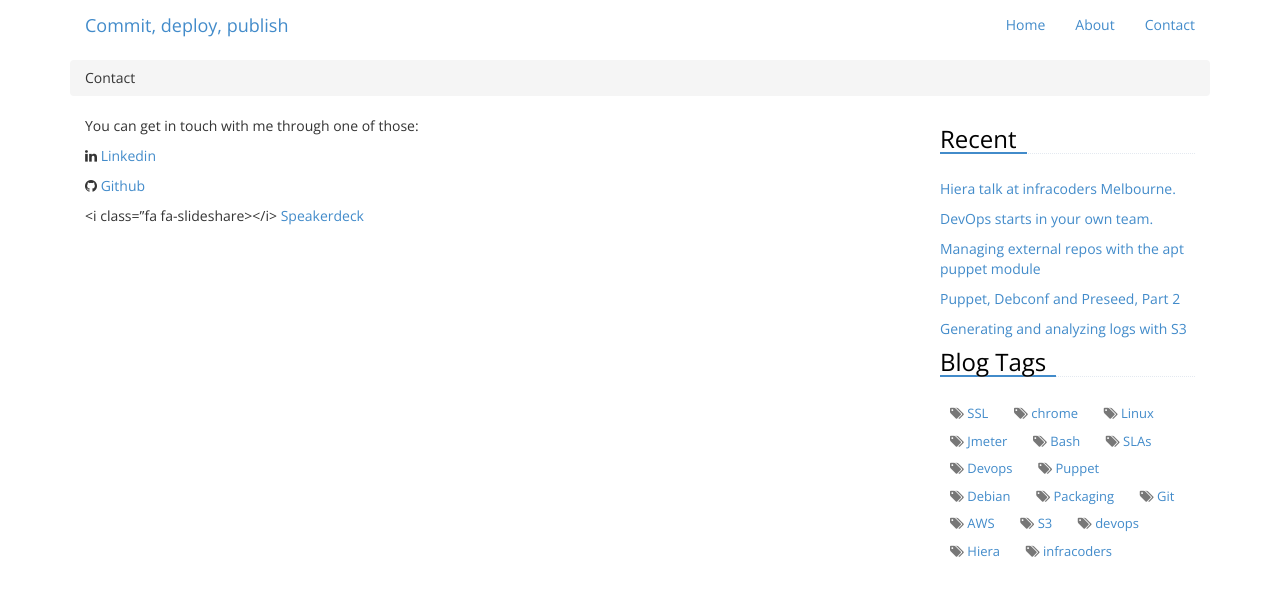
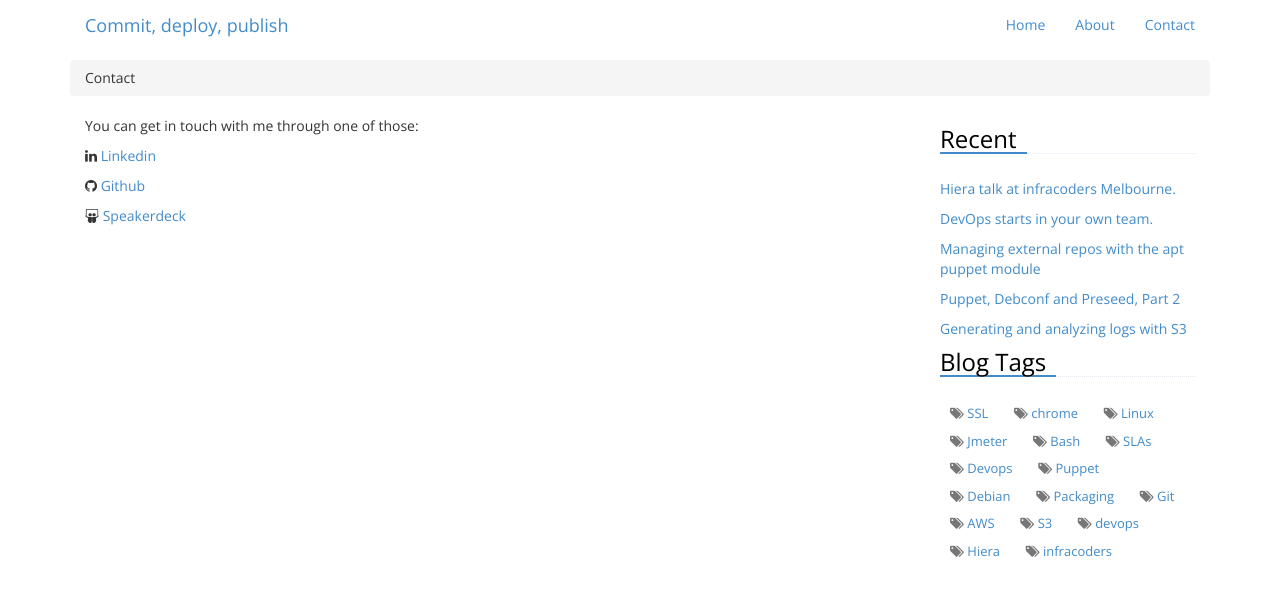
Before and after one commit to frconil/jekyll, a Jekyll site: the page built from contact/index.md, in a window 1280 px wide. Shown: the top 596 px of the page. Built offline with Jekyll 4.4.1, drawn with Linux system fonts in a browser that asks for light colours; Markdown is read by kramdown in place of the engine named in the settings.

Commit message:
update layout

```diff
--- a/Gemfile
+++ b/Gemfile
@@ -2,4 +2,4 @@
 
 gem 'jekyll'
 gem 'rdiscount'
-gem 's3_website'
+gem 's3_website', '~> 1'
--- a/_layouts/post.html
+++ b/_layouts/post.html
@@ -9,8 +9,8 @@
         <div class="col-md-9">
 	<div class="headline"><h3>{{ page.title }}</h3></div>
 	<span class="blog-tags">
-		<i class="icon-calendar">  {{ page.date | date_to_long_string }}</i>
-		<i class="icon-tags"></i>
+		<i class="fa fa-calendar">  {{ page.date | date_to_long_string }}</i>
+		<i class="fa fa-tags"></i>
 		{% for tag in page.tags %}
 			<a href="/tags/{{ tag }}">{{ tag }}</a>
 		{% endfor %}
--- a/contact/index.md
+++ b/contact/index.md
@@ -10,4 +10,4 @@
 
 <i class="fa fa-github"></i>	[Github](https://github.com/frconil)
 
-<i class="fa fa-slideshare></i> [Speakerdeck](https://www.speakerdeck.com/frconil)
+<i class="fa fa-slideshare"></i> [Speakerdeck](https://www.speakerdeck.com/frconil)
```
